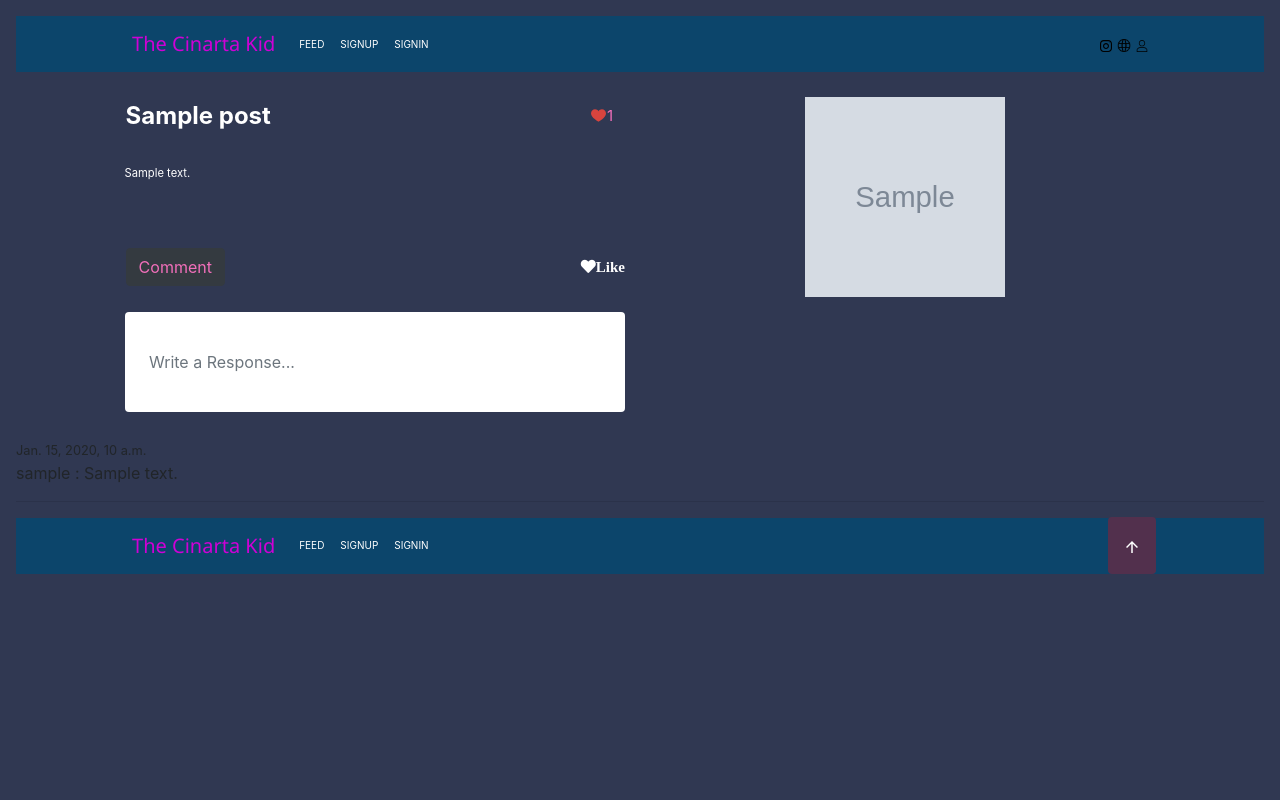
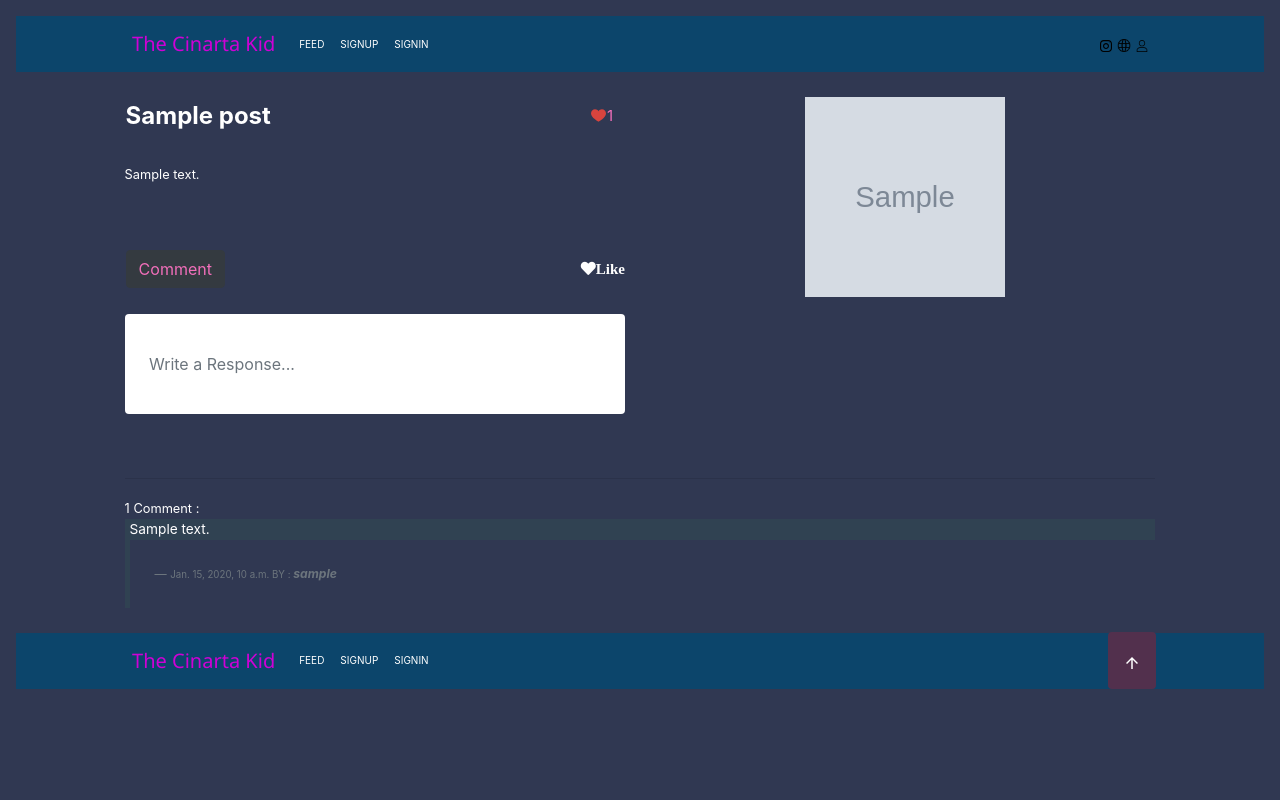
Before and after one commit to engiAsadi/IE-GalleryProject, a Django app: a page that uses templates/gallery/post_detail.html in a window 1280 px wide. Run offline with Django 3.2, Linux system fonts and the light colour scheme; tables that the repository leaves empty hold one stand-in row (values such as "Sample post"); grey boxes marked "Sample" are stand-in pictures; some libraries are stand-ins or nearby versions.

Commit message:
comment front using ajax

```diff
--- a/templates/gallery/post_detail.html
+++ b/templates/gallery/post_detail.html
@@ -27,7 +27,7 @@
                 </div>
 
                 <div class="col-sm-12" style="color: white; text-align: left; padding: 0; width: 100%; margin: 0;padding: 0; margin-bottom: 13%;">
-                <div style="text-align: left; font-size: 70%;">
+                <div style="text-align: left; font-size: 80%;">
                     {{post.description}}
                 </div>
             </div>
@@ -76,6 +76,16 @@
 
 
         </div>
+        <br><br><hr>
+        <div id="comment-section">
+            <small style="color: white;">{{post.comments.all.count}} Comment :</small>
+            {% for comment in post.comments.all %}
+                <blockquote class="blockquote" style="padding-left: 5px; font-size: 95%; background-color: #304252;">
+                    <p class="mb-0" style="font-size: 90%; color: white;">{{comment.content}}</p>
+                    <footer class="blockquote-footer" style="background-color: #303852;"><small>{{comment.created_date}}  BY :  </small><cite title="Source Title"><b>{{comment.user.username}}</b></cite></footer>
+                </blockquote>
+            {% endfor %}
+        </div>
     </div>
 
     <!--form method="POST" id="post-form">
@@ -87,11 +97,6 @@
         <button type="submit" class="btn btn-primary" data-pk='{{post.pk}}'>Submit</button>
     </form-->
 
-    {% for comment in post.comments.all %}
-        <small>{{comment.created_date}}</small><br>
-        {{comment.user.username}} :  {{comment.content}}<br>
-        <hr>
-    {% endfor %}
 
 
 
@@ -145,13 +150,43 @@ $(document).on('submit', '#post-form',function(e){
                         console.log('salam log');
             if(s.status==true){
                 console.log('ok');
+                $('#comment').val('');
 
                 all_comments = s.post_comments;
-
+                var cList = $('#comment-section');
+                cList.empty();
+$('<small/>')
+    .attr('style', 'color: white;')
+    .text(s.count + ' Comment :')
+    .appendTo(cList);
 
 
                 $.each(all_comments, function(i, c) {
-                    console.log(c.username + '  ' + c.created + '  ' + c.content);
+                    //console.log(c.username + '  ' + c.created + '  ' + c.content);
+var blockquote = $('<blockquote/>')
+    .addClass('blockquote')
+    .attr('style', 'padding-left: 5px; font-size: 95%; background-color: #304252;')
+    .appendTo(cList);
+var p = $('<p/>')
+    .addClass('mb-0')
+    .attr('style', 'font-size: 90%; color: white;')
+    .text(c.content)
+    .appendTo(blockquote);
+var footer = $('<footer/>')
+    .addClass('blockquote-footer')
+    .attr('style', 'background-color: #303852;')
+    .appendTo(blockquote);
+var small = $('<small/>')
+    .text(c.created + '  BY :  ')
+    .appendTo(footer);
+var cite = $('<cite/>')
+    .attr('title', 'Source Title')
+    .appendTo(footer);
+var b = $('<b/>')
+    .text(c.username)
+    .appendTo(cite);
+
+
                     });
             //$('#like-icon-' + id).attr("class", "fas fa-heart");
             //$('#like-count-' + id).html(s.likes);
```
Also changed, not shown: README.md.
